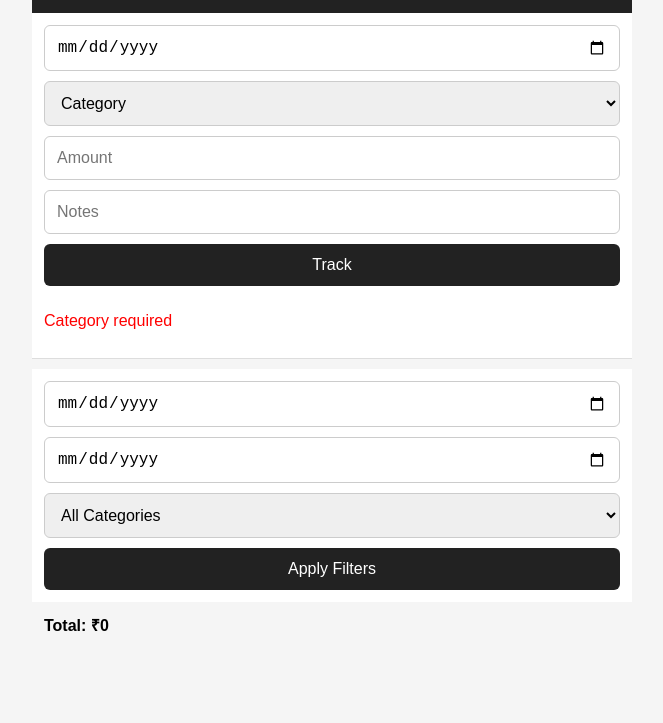
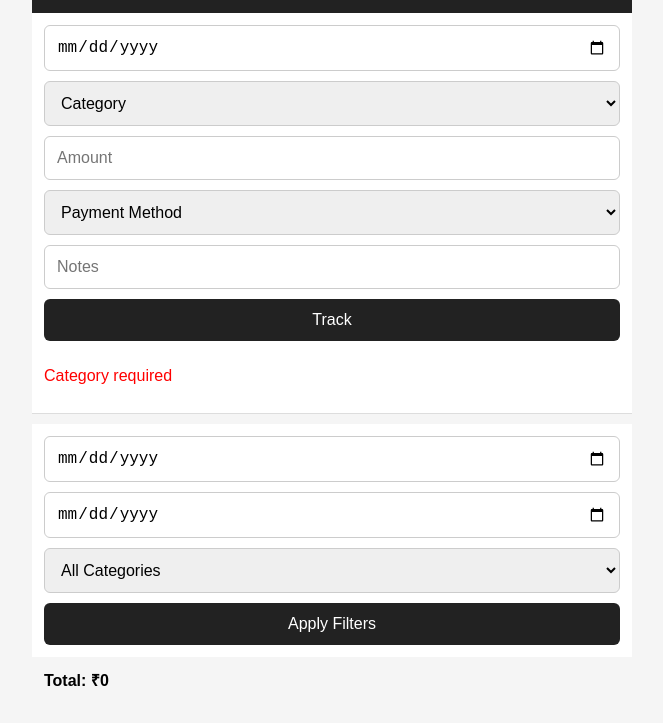
Before and after one commit to jigar-kapadia/expense-tracker-v2, a plain HTML site: page index.html in a window 1280 px wide. Both pictures are taken after a click on the button "Track". Shown: the part 91-814 px from the top of the page, without its empty margins (308-971 px from the left). Drawn offline with nearby package versions, Linux system fonts and the light colour scheme.

Commit message:
added payment method

```diff
--- a/app.js
+++ b/app.js
@@ -16,6 +16,7 @@ async function addExpense() {
     const date = document.getElementById("date").value;
     const category = document.getElementById("category").value;
     const amount = document.getElementById("amount").value;
+    const paymentMethod = document.getElementById("payment-method").value;
     const notes = document.getElementById("notes").value;
 
     const error = document.getElementById("error");
@@ -28,6 +29,11 @@ async function addExpense() {
 
     if (!amount || amount <= 0) {
         error.innerText = "Enter valid amount";
+        return;
+    }
+
+    if (!paymentMethod) {
+        error.innerText = "Select payment method";
         return;
     }
 
--- a/index.html
+++ b/index.html
@@ -36,6 +36,14 @@
         </select>
 
         <input type="number" id="amount" placeholder="Amount">
+
+        <select id="payment-method">
+            <option value="">Payment Method</option>
+            <option>Credit Card</option>
+            <option>Debit Card</option>
+            <option>UPI</option>
+            <option>Cash</option>
+        </select>
 
         <input type="text" id="notes" placeholder="Notes">
 
```
